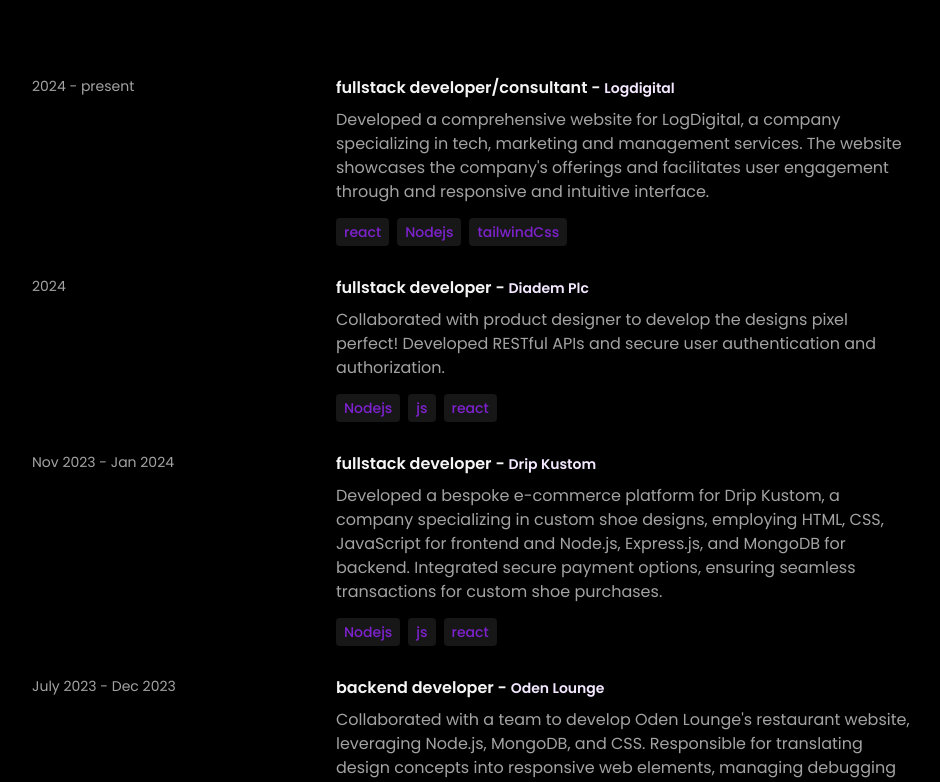
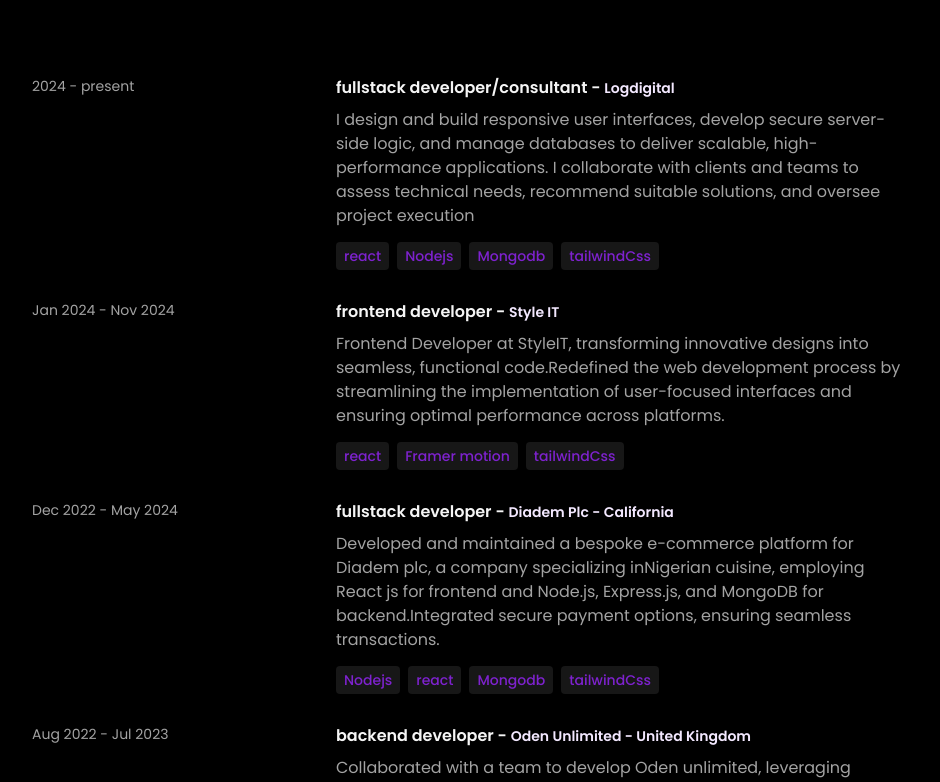
Before and after one commit to OnojaPeter/portfolio, a React (Vite) app: page / in a window 1280 px wide. Shown: the part 1758-2540 px from the top of the page, without its empty margins (168-1108 px from the left). Built offline with nearby package versions, Linux system fonts and the light colour scheme.

Commit message:
did some changes eg image

```diff
--- a/package.json
+++ b/package.json
@@ -11,13 +11,13 @@
   },
   "dependencies": {
     "axios": "^1.7.2",
+    "framer-motion": "^11.2.12",
     "react": "^18.3.1",
     "react-dom": "^18.3.1",
     "react-icons": "^5.2.1",
-    "framer-motion": "^11.2.12",
+    "react-intersection-observer": "^9.10.3",
     "react-slick": "^0.30.2",
-    "slick-carousel": "^1.8.1",
-    "react-intersection-observer": "^9.10.3"
+    "slick-carousel": "^1.8.1"
   },
   "devDependencies": {
     "@types/react": "^18.3.3",
--- a/src/Constants.jsx
+++ b/src/Constants.jsx
@@ -24,29 +24,36 @@
         year: '2024 - present',
         role: 'fullstack developer/consultant',
         company: 'logdigital',
-        description: "Developed a comprehensive website for LogDigital, a company specializing in tech, marketing and management services. The website showcases the company's offerings and facilitates user engagement through and responsive and intuitive interface.",
-        technologies: ['react', 'Nodejs', 'tailwindCss']
+        description: 'I design and build responsive user interfaces, develop secure server-side logic, and manage databases to deliver scalable, high-performance applications. I collaborate with clients and teams to assess technical needs, recommend suitable solutions, and oversee project execution',
+        technologies: ['react', 'Nodejs', 'Mongodb', 'tailwindCss']
     },
     {
-        year: '2024',
-        role: 'fullstack developer',
-        company: 'Diadem plc',
-        description: 'Collaborated with product designer to develop the designs pixel perfect! Developed RESTful APIs and secure user authentication and authorization.',
-        technologies: ['Nodejs', 'js', 'react']
+        year: 'Jan 2024 - Nov 2024',
+        role: 'frontend developer',
+        company: 'Style IT',
+        description: 'Frontend Developer at StyleIT, transforming innovative designs into seamless, functional code.Redefined the web development process by streamlining the implementation of user-focused interfaces and ensuring optimal performance across platforms.',
+        technologies: ['react', 'Framer motion', 'tailwindCss']
     },
     {
-        year: 'Nov 2023 - Jan 2024',
+        year: 'Dec 2022 - May 2024',
         role: 'fullstack developer',
-        company: 'Drip Kustom',
-        description: 'Developed a bespoke e-commerce platform for Drip Kustom, a company specializing in custom shoe designs, employing HTML, CSS, JavaScript for frontend and Node.js, Express.js, and MongoDB for backend. Integrated secure payment options, ensuring seamless transactions for custom shoe purchases.',
-        technologies: ['Nodejs', 'js', 'react']
+        company: 'Diadem plc - California',
+        description: 'Developed and maintained a bespoke e-commerce platform for Diadem plc, a company specializing inNigerian cuisine, employing React js for frontend and Node.js, Express.js, and MongoDB for backend.Integrated secure payment options, ensuring seamless transactions.',
+        technologies: ['Nodejs', 'react', 'Mongodb', 'tailwindCss']
     },
+    // {
+    //     year: 'Nov 2023 - Jan 2024',
+    //     role: 'fullstack developer',
+    //     company: 'Drip Kustom',
+    //     description: 'Developed a bespoke e-commerce platform for Drip Kustom, a company specializing in custom shoe designs, employing HTML, CSS, JavaScript for frontend and Node.js, Express.js, and MongoDB for backend. Integrated secure payment options, ensuring seamless transactions for custom shoe purchases.',
+    //     technologies: ['Nodejs', 'js', 'react']
+    // },
     {
-        year: 'July 2023 - Dec 2023',
+        year: 'Aug 2022 - Jul 2023',
         role: 'backend developer',
-        company: 'Oden Lounge',
-        description: "Collaborated with a team to develop Oden Lounge's restaurant website, leveraging Node.js, MongoDB, and CSS. Responsible for translating design concepts into responsive web elements, managing debugging processes, and implementing features such as page rendering and automated reservation confirmation emails.",
-        technologies: ['js', 'Nodejs', 'Mongodb']
+        company: 'Oden Unlimited - United Kingdom',
+        description: "Collaborated with a team to develop Oden unlimited, leveraging Node.js, MongoDB, and EJS. Responsible for translating design concepts into responsive web elements, managing debugging processes, and implementing features such as page rendering and automated reservation confirmation emails.",
+        technologies: ['Nodejs', 'Mongodb']
     },
 ]
 
@@ -57,7 +64,7 @@
         description: 'LogDigital is a comprehensive marketing site offering a wide range of services including social media management, web development, and digital marketing. The expert team delivers tailored strategies to enhance your online presence, drive traffic, and boost engagement. ',
         technologies: ['Nodejs', 'react', 'js', 'tailwindCss'],
         liveLink: 'https://www.logdigitalltd.com',
-        githubLink: 'https://github.com/OnojaPeter/logdigital',
+        // githubLink: 'https://github.com/OnojaPeter/logdigital',
     },
     {
         title: 'Kreate',
@@ -72,7 +79,7 @@
         image: 'monogram.webp',
         description: 'Monogram e-commerce website clone with the functionality of "Add to cart" made with react js',
         technologies: ['react', 'tailwindCss'],
-        liveLink: 'https://',
+        liveLink: 'https://monogram-five.vercel.app',
         githubLink: 'https://github.com/OnojaPeter/monogram-mock/',
     },
     {
@@ -83,14 +90,14 @@
         liveLink: 'https://onojapeter.github.io/Finance-Flow/home.html',
         githubLink: 'https://github.com/OnojaPeter/Finance-Flow',
     },
-    {
-        title: 'Drip Kustom',
-        image: 'drip-kustom.webp',
-        description: 'Drip Kustom is an e-commerce platform specializing in unique, custom-designed sneakers. The site offers a wide range of stylish, personalized sneakers that caters to individual tastes and trends. ',
-        technologies: ['Nodejs', 'js', 'tailwindCss'],
-        liveLink: 'https://dripkustom.onrender.com',
-        githubLink: 'https://github.com/OnojaPeter/dripkustom',
-    },
+    // {
+    //     title: 'Drip Kustom',
+    //     image: 'drip-kustom.webp',
+    //     description: 'Drip Kustom is an e-commerce platform specializing in unique, custom-designed sneakers. The site offers a wide range of stylish, personalized sneakers that caters to individual tastes and trends. ',
+    //     technologies: ['Nodejs', 'js', 'tailwindCss'],
+    //     liveLink: 'https://dripkustom.onrender.com',
+    //     githubLink: 'https://github.com/OnojaPeter/dripkustom',
+    // },
     // {
     //     title: 'Tech care',
     //     image: 'tech-care.webp',
--- a/src/components/Hero.jsx
+++ b/src/components/Hero.jsx
@@ -82,8 +82,8 @@
                             initial={{ x: 100, opacity: 0}}
                             animate={{ x: 0, opacity: 1}}
                             transition={{duration: 1, delay: 1}}
-                            src="/hero_img1.jpg" alt=""
-                            className="h-[350px] md:w-[50%] object-cover rounded-2xl"
+                            src="/hero_img2.JPG" alt=""
+                            className="h-[350px] md:w-[60%] object-cover rounded-2xl"
                         />
                     </div>
                 </div>
--- a/src/components/Navbar.jsx
+++ b/src/components/Navbar.jsx
@@ -13,7 +13,7 @@
                     <a href="https://www.github.com/onojapeter" target="_blank">
                         <FaGithub className=" text-gray-100 cursor-pointer hover:text-purple-700" />
                     </a>
-                    <a href="https://www.linkedin.com/in/onoja-peter-243485217" target="_blank">
+                    <a href="https://www.linkedin.com/in/onoja-peter" target="_blank">
                         <FaLinkedin className=" text-gray-100 cursor-pointer hover:text-purple-700" />
                     </a>
                     <a href="https://www.x.com/onojapeter_" target="_blank">
```
Also changed, not shown: public/hero_img2.JPG (added), 1 other file (tests, documents, lock files or other folders).
